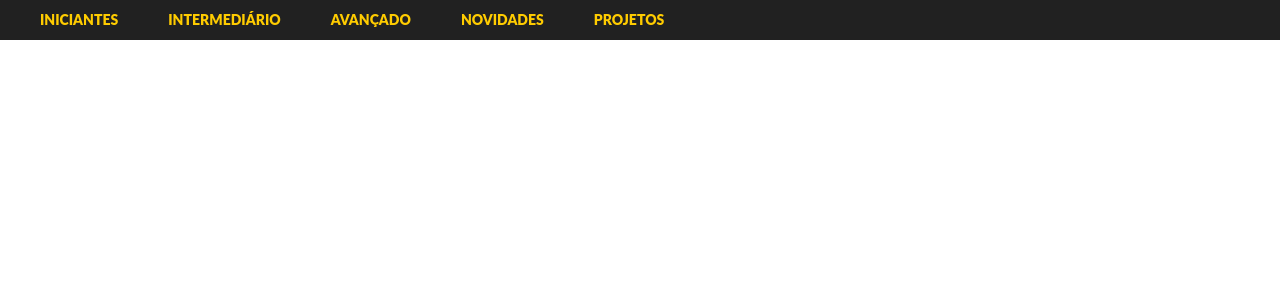
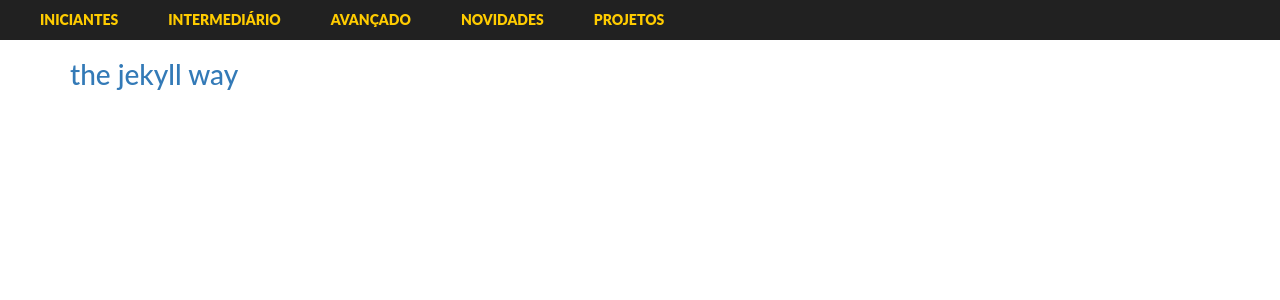
Before and after one commit to thejekyllway/thejekyllway.github.io, a Jekyll site: the page built from index.html, in a window 1280 px wide. Shown: the top 300 px of the page. Built offline with Jekyll 4.4.1, drawn with Linux system fonts in a browser that asks for light colours; some web fonts are replaced.

Commit message:
Adicionando logo

```diff
--- a/_includes/header.html
+++ b/_includes/header.html
@@ -10,3 +10,13 @@
 		</div>
 	</div>
 </nav>
+
+<div class="container">
+	<div class="row">
+		<header class="header">
+			<h1 class="col-md-8">
+				<a href="#">the jekyll way</a>
+			</h1>
+		</header>
+	</div>
+</div>
```
